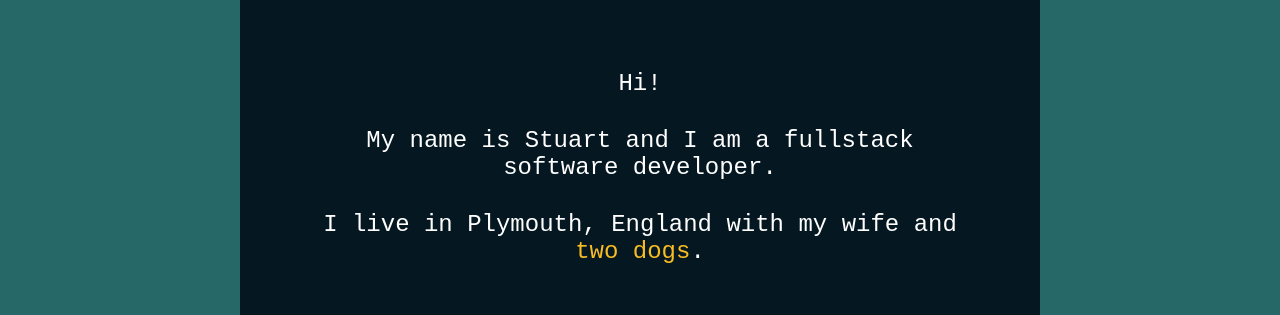
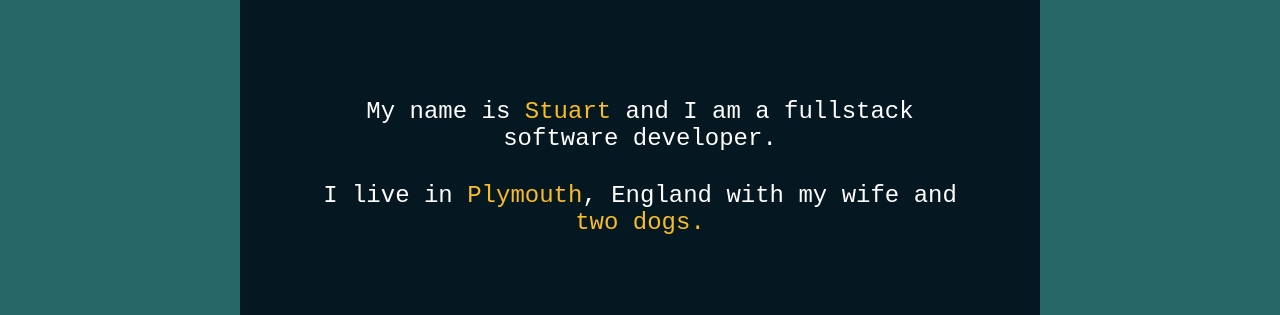
Before and after one commit to stuart-jauncey/portfolio, a Next.js app: page / in a window 1280 px wide. Shown: the part 351-666 px from the top of the page. Built offline with nearby package versions, Linux system fonts and the light colour scheme.

Commit message:
Add images enum

```diff
--- a/src/components/profile/index.tsx
+++ b/src/components/profile/index.tsx
@@ -1,16 +1,24 @@
 'use client';
 
 import Image from 'next/image';
+import { ReactElement, useState } from 'react';
 
 import classes from './index.module.css';
-import { ReactElement } from 'react';
+
+enum Images {
+    Stu = 'https://res.cloudinary.com/stuj89/image/upload/v1725542567/Stu.jpg',
+    Dogs = 'https://res.cloudinary.com/stuj89/image/upload/v1725972735/Dogs.jpg',
+    Plymouth = 'https://res.cloudinary.com/stuj89/image/upload/v1725975436/Plymouth.jpg',
+}
 
 export function Profile() {
+    const [imagePath, setImagePath] = useState<string>(Images.Stu);
+
     const profile: ReactElement = (
         <div className={classes.profile}>
             <div className={classes.imageContainer}>
                 <Image
-                    src="https://res.cloudinary.com/stuj89/image/upload/v1725542567/Stu.jpg"
+                    src={imagePath}
                     alt="Stu"
                     fill
                     sizes="100%"
@@ -26,18 +34,36 @@ export function Profile() {
 
     const description: ReactElement = (
         <div className={classes.descriptionContainer}>
-            <p>Hi!</p>
-            <p>My name is Stuart and I am a fullstack software developer.</p>
+            <div>
                 <p>
-                I live in Plymouth, England with my wife and{' '}
+                    My name is{' '}
                     <span
                         className={classes.highlight}
-                    onMouseOver={() => console.log('ahoy')}
+                        onMouseEnter={() => setImagePath(Images.Stu)}
                     >
-                    two dogs
+                        Stuart
+                    </span>{' '}
+                    and I am a fullstack software developer.
+                </p>
+            </div>
+            <div>
+                <p>
+                    I live in{' '}
+                    <span
+                        className={classes.highlight}
+                        onMouseEnter={() => setImagePath(Images.Plymouth)}
+                    >
+                        Plymouth
                     </span>
-                .
+                    , England with my wife and{' '}
+                    <span
+                        className={classes.highlight}
+                        onMouseEnter={() => setImagePath(Images.Dogs)}
+                    >
+                        two dogs.
+                    </span>
                 </p>
+            </div>
         </div>
     );
 
```
Lines whose indentation alone changed are shown as unchanged.
